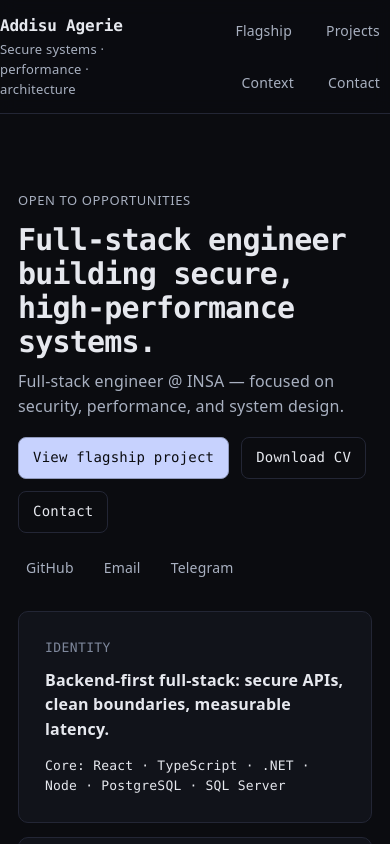
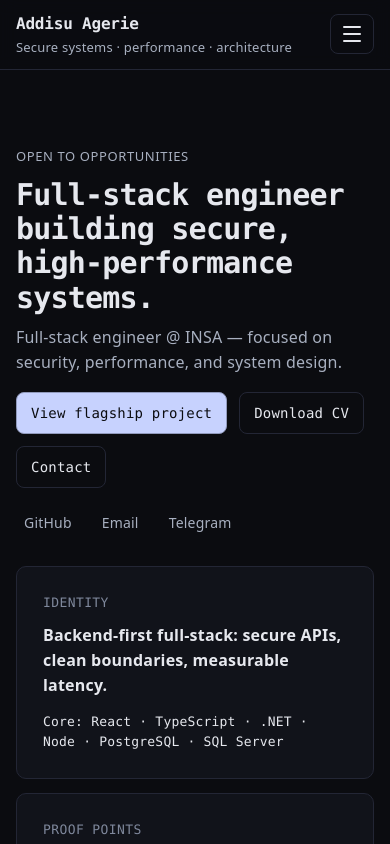
Before and after one commit to Addisu544/Portfolio, a React (Vite) app: page / in a window 390 px wide. Shown: the top 844 px of the page. Built offline with nearby package versions, Linux system fonts and the light colour scheme.

Commit message:
add padding for header and footer and add humberger

```diff
--- a/src/app/Layout.tsx
+++ b/src/app/Layout.tsx
@@ -1,10 +1,23 @@
 import type { ReactNode } from 'react'
+import { useEffect, useId, useState } from 'react'
 
 type LayoutProps = {
   children: ReactNode
 }
 
 export function Layout({ children }: LayoutProps) {
+  const [menuOpen, setMenuOpen] = useState(false)
+  const menuId = useId()
+
+  useEffect(() => {
+    if (!menuOpen) return
+    const prev = document.body.style.overflow
+    document.body.style.overflow = 'hidden'
+    return () => {
+      document.body.style.overflow = prev
+    }
+  }, [menuOpen])
+
   return (
     <div className="layout">
       <header className="header">
@@ -27,8 +40,55 @@ export function Layout({ children }: LayoutProps) {
               Contact
             </a>
           </nav>
+
+          <button
+            type="button"
+            className="menuButton"
+            aria-label={menuOpen ? 'Close menu' : 'Open menu'}
+            aria-expanded={menuOpen}
+            aria-controls={menuId}
+            onClick={() => setMenuOpen((v) => !v)}
+          >
+            <span className="menuIcon" aria-hidden="true">
+              <span />
+              <span />
+              <span />
+            </span>
+          </button>
         </div>
       </header>
+
+      {menuOpen ? (
+        <div
+          className="mobileMenuOverlay"
+          role="presentation"
+          onClick={() => setMenuOpen(false)}
+        >
+          <div
+            id={menuId}
+            className="mobileMenu"
+            role="dialog"
+            aria-modal="true"
+            aria-label="Navigation"
+            onClick={(e) => e.stopPropagation()}
+          >
+            <nav className="mobileNav" aria-label="Mobile">
+              <a className="mobileNavLink" href="#flagship" onClick={() => setMenuOpen(false)}>
+                Flagship
+              </a>
+              <a className="mobileNavLink" href="#projects" onClick={() => setMenuOpen(false)}>
+                Projects
+              </a>
+              <a className="mobileNavLink" href="#context" onClick={() => setMenuOpen(false)}>
+                Context
+              </a>
+              <a className="mobileNavLink" href="#contact" onClick={() => setMenuOpen(false)}>
+                Contact
+              </a>
+            </nav>
+          </div>
+        </div>
+      ) : null}
 
       {children}
 
--- a/src/styles/app.css
+++ b/src/styles/app.css
@@ -31,7 +31,7 @@
   align-items: center;
   justify-content: space-between;
   gap: var(--space-4);
-  padding: 12px 0;
+  padding-block: 12px;
 }
 
 .brandName {
@@ -65,6 +65,84 @@
   color: var(--text);
 }
 
+.menuButton {
+  display: none;
+  height: 40px;
+  width: 44px;
+  border-radius: var(--radiusSm);
+  border: 1px solid var(--border);
+  background: transparent;
+  color: var(--text);
+}
+
+.menuButton:hover {
+  background: color-mix(in oklab, var(--panel) 72%, transparent);
+}
+
+.menuIcon {
+  display: inline-flex;
+  flex-direction: column;
+  gap: 5px;
+}
+
+.menuIcon > span {
+  width: 18px;
+  height: 2px;
+  background: var(--text);
+  border-radius: 2px;
+}
+
+@media (max-width: 768px) {
+  .nav {
+    display: none;
+  }
+
+  .menuButton {
+    display: inline-flex;
+    align-items: center;
+    justify-content: center;
+  }
+}
+
+.mobileMenuOverlay {
+  position: fixed;
+  inset: 0;
+  z-index: 20;
+  background: rgba(0, 0, 0, 0.55);
+  display: flex;
+  justify-content: flex-end;
+}
+
+.mobileMenu {
+  width: min(320px, 84vw);
+  height: 100%;
+  background: var(--panel);
+  border-left: 1px solid var(--border);
+  padding: 16px;
+  transform: translateX(0);
+  transition: transform 140ms ease-out;
+}
+
+.mobileNav {
+  display: grid;
+  gap: 10px;
+  margin-top: 8px;
+}
+
+.mobileNavLink {
+  text-decoration: none;
+  color: var(--text);
+  font-family: var(--mono);
+  padding: 12px 10px;
+  border-radius: var(--radiusSm);
+  border: 1px solid var(--border);
+  background: color-mix(in oklab, var(--bg) 80%, var(--panel));
+}
+
+.mobileNavLink:hover {
+  background: color-mix(in oklab, var(--bg) 70%, var(--panel));
+}
+
 .footer {
   margin-top: auto;
   border-top: 1px solid var(--border);
@@ -75,7 +153,7 @@
   display: flex;
   justify-content: space-between;
   gap: var(--space-4);
-  padding: 18px 0;
+  padding-block: 18px;
 }
 
 .footerMuted {
--- a/src/styles/tokens.css
+++ b/src/styles/tokens.css
@@ -64,3 +64,9 @@
     --h3: 15px;
   }
 }
+
+@media (max-width: 768px) {
+  :root {
+    --gutter: 16px;
+  }
+}
```
